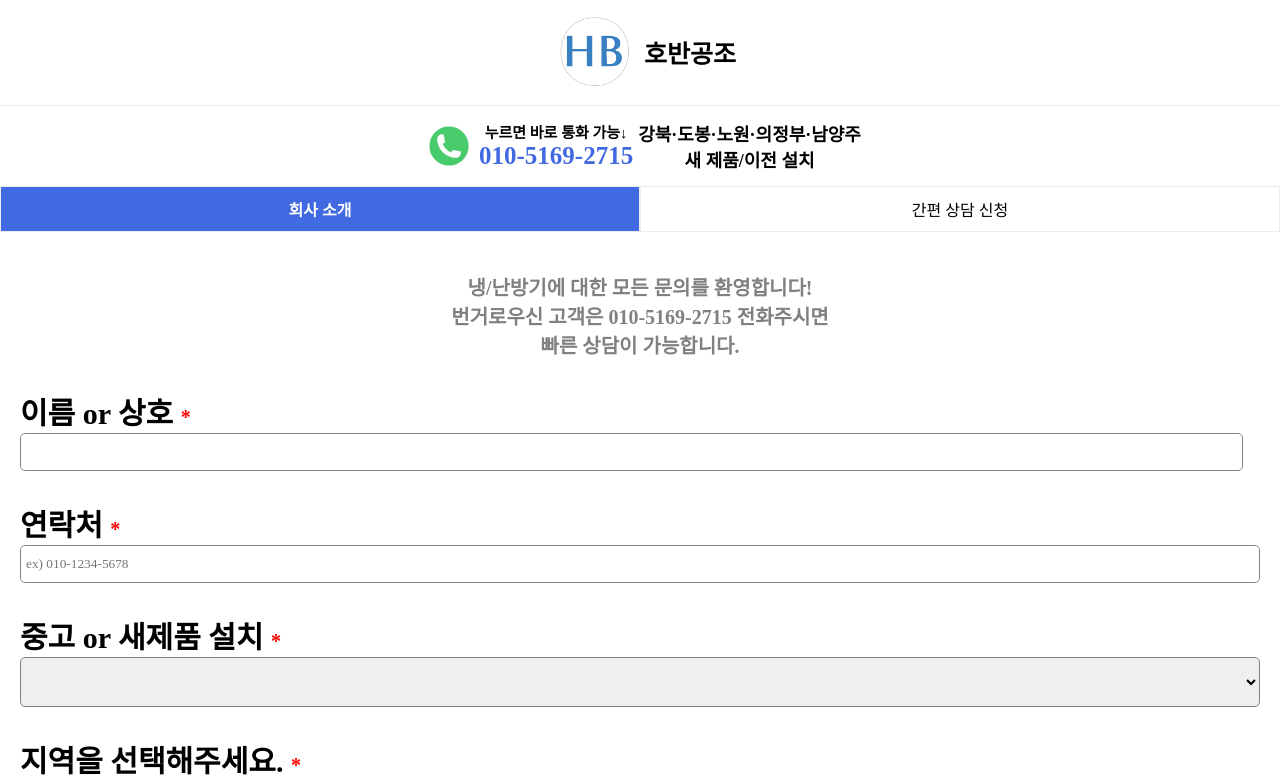
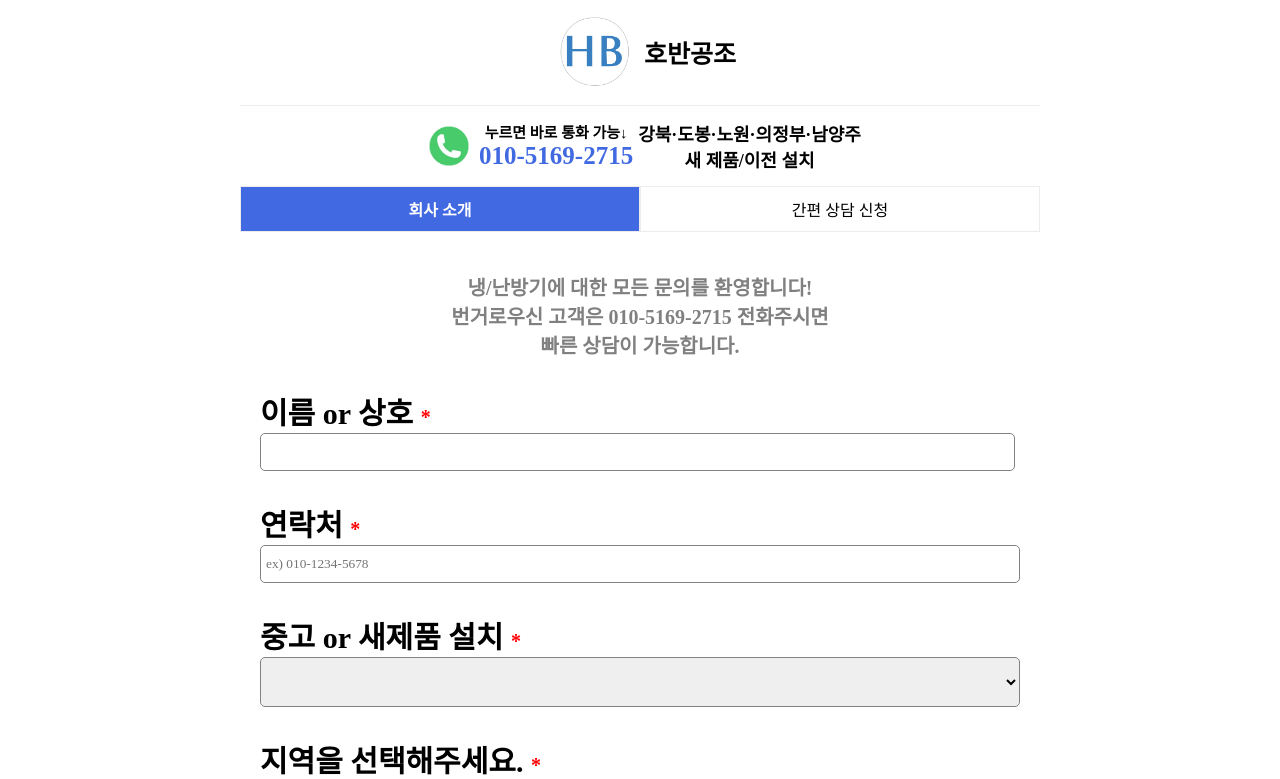
Before and after one commit to zeno0104/hobanGongjo_guest, a React (Vite) app in the folder hobangongjo_guest/: page /counsel in a window 1280 px wide. Shown: the top 779 px of the page. Built offline with nearby package versions, Linux system fonts and the light colour scheme; the HTML template or start-up script is replaced by a standard one; a web font is replaced by a local one.

Commit message:
[Update] 크기 조정 -> body

```diff
--- a/hobangongjo_guest/src/App.tsx
+++ b/hobangongjo_guest/src/App.tsx
@@ -13,6 +13,7 @@
 };
 
 // Context 생성 시 타입 정의
+// eslint-disable-next-line react-refresh/only-export-components
 export const CounselStateContext = createContext<
   CounselStateContextType | undefined
 >(undefined);
--- a/hobangongjo_guest/src/index.css
+++ b/hobangongjo_guest/src/index.css
@@ -13,7 +13,9 @@
 }
 #root {
   background-color: white;
+  max-width: 800px;
   width: 100%;
+  margin: 0 auto;
   height: 100%;
 }
 body * {
```
